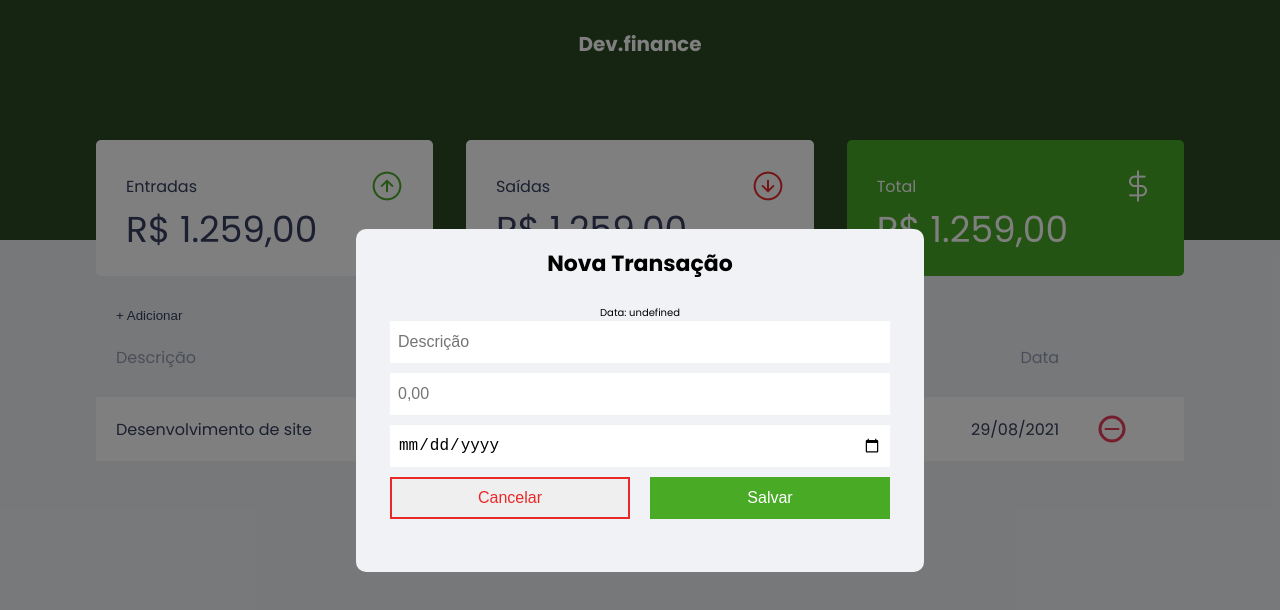
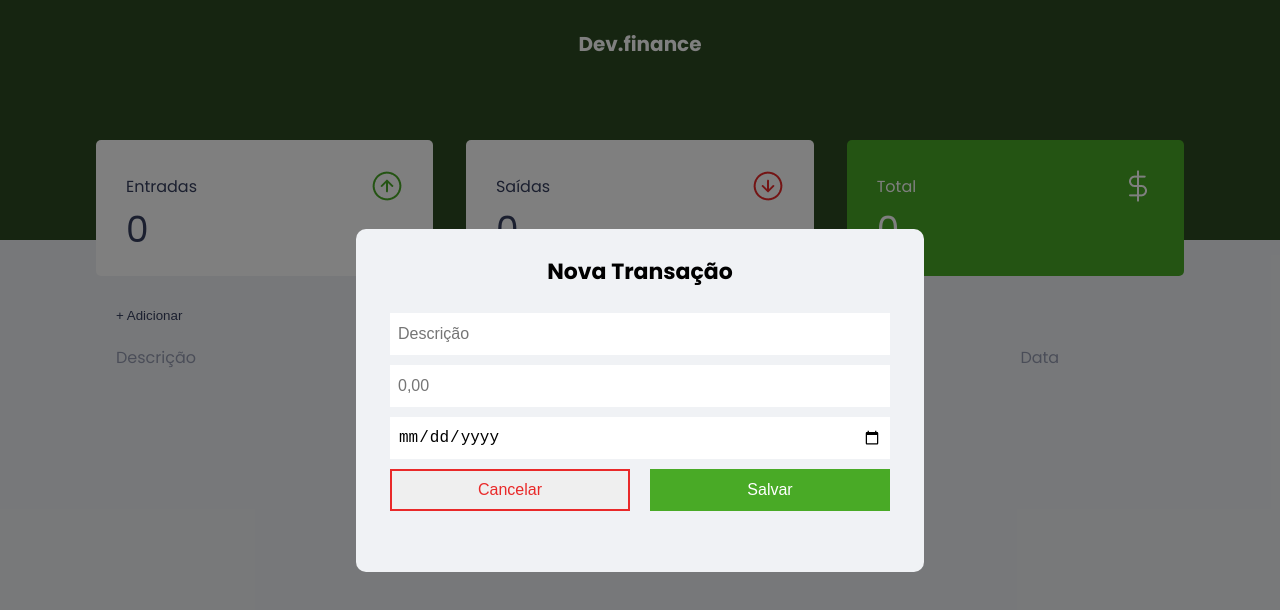
Before and after one commit to Gustavoph/Dev.finance, a React (Create React App) app: page / in a window 1280 px wide. Both pictures are taken after a click on the button "+ Adicionar". Shown: the top 610 px of the page. Built offline with nearby package versions, Linux system fonts and the light colour scheme.

Commit message:
Iniciando context

```diff
--- a/src/components/Card/index.tsx
+++ b/src/components/Card/index.tsx
@@ -1,32 +1,46 @@
-import React from "react";
-import { Box, Container, Value, Title, Paragraph } from './style';
-import ImgEntradas from '../../assets/entradas.png';
-import ImgSaidas from '../../assets/saidas.png';
-import ImgTotal from '../../assets/total.png';
+import React, { useContext } from "react";
 
-const Card: React.FC = () => (
+import { Box, Container, Value, Title, Paragraph } from "./style";
+
+import ImgEntradas from "../../assets/entradas.png";
+import ImgSaidas from "../../assets/saidas.png";
+import ImgTotal from "../../assets/total.png";
+
+import { muda } from "../../context/GlobalContext/actions";
+import { GlobalContext } from "../../context/GlobalContext";
+
+const Card: React.FC = () => {
+  const globalContext = useContext(GlobalContext);
+  const {
+    globalState: { earnings, spending, total },
+    globalDispatch,
+  } = globalContext;
+
+  return (
     <Container>
       <Box area="earnings" color="white">
         <Title>
           <Paragraph color="title">Entradas</Paragraph>
           <img src={ImgEntradas} alt="" />
         </Title>
-      <Value color="title">R$ 1.259,00</Value>    </Box>
+        <Value color="title">{earnings}</Value>{" "}
+      </Box>
       <Box area="spending" color="white">
         <Title>
           <Paragraph color="title">Saídas</Paragraph>
           <img src={ImgSaidas} alt="" />
         </Title>
-      <Value color="title">R$ 1.259,00</Value>
+        <Value color="title">{spending}</Value>
       </Box>
       <Box area="total" color="green">
-      <Title>
+        <Title onClick={() => muda(globalDispatch)}>
           <Paragraph>Total</Paragraph>
           <img src={ImgTotal} alt="" />
         </Title>
-      <Value>R$ 1.259,00</Value>
+        <Value>{total}</Value>
       </Box>
     </Container>
   );
+};
 
 export default Card;
--- a/src/components/History/index.tsx
+++ b/src/components/History/index.tsx
@@ -1,53 +1,66 @@
-import React, { useState } from "react";
+import React, { useContext, useEffect, useState } from "react";
 
-import { Container, Button, Div, Typograph, ButtonRemove } from './style';
-import Model from '../Modal';
+import { Container, Button, Div, Typograph, ButtonRemove } from "./style";
+import Model from "../Modal";
+import { GlobalContext } from "../../context/GlobalContext";
+import { removeValue } from "../../context/GlobalContext/actions";
+
+type accountProps = {
+  description: string;
+  value: number;
+  date: string;
+};
 
 const History: React.FC = () => {
   const [activeModal, setActiveModal] = useState(false);
 
+  const globalContext = useContext(GlobalContext);
+  const {
+    globalState: { accounts },
+    globalDispatch,
+  } = globalContext;
+
+  useEffect(() => {
+    console.log("accounts: ", accounts);
+  }, [accounts]);
+
   return (
     <>
-            <Button onClick={() => setActiveModal(true)}>+ Adicionar</Button>
+      <Button onClick={() => setActiveModal(true)}>+ Adicionar </Button>
       <Container color="transparent">
         <Div field="description" align="left">
-                    <Typograph color="#969CB2">
-                        Descrição
-                    </Typograph>
+          <Typograph color="#969CB2">Descrição</Typograph>
         </Div>
         <Div field="value">
-                    <Typograph color="#969CB2">
-                        Valor
-                    </Typograph>
+          <Typograph color="#969CB2">Valor</Typograph>
         </Div>
         <Div field="date" align="right">
-                    <Typograph color="#969CB2">
-                        Data
-                    </Typograph>
+          <Typograph color="#969CB2">Data</Typograph>
         </Div>
       </Container>
-            <Container color="white">
+      {accounts &&
+        accounts.map((account: accountProps) => {
+          return (
+            <Container color="white" key={account.description}>
               <Div field="description" align="left">
-                    <Typograph>
-                        Desenvolvimento de site
-                    </Typograph>
+                <Typograph>{account.description}</Typograph>
               </Div>
               <Div field="value">
-                    <Typograph color="#E92929">
-                        -R$ 34,90
-                    </Typograph>
+                <Typograph color="#E92929">{account.value}</Typograph>
               </Div>
               <Div field="date" align="right">
-                    <Typograph>
-                        29/08/2021
-                    </Typograph>
+                <Typograph>{account.date}</Typograph>
               </Div>
-                <ButtonRemove/>
+              <ButtonRemove
+                onClick={() => removeValue(globalDispatch, account.description)}
+              />
             </Container>
+          );
+        })}
 
-            {activeModal && <Model onClose={() => setActiveModal(false)}/>}
+      {activeModal && <Model onClose={() => setActiveModal(false)} />}
     </>
-    )
+  );
 };
 
 export default History;
--- a/src/components/Modal/index.tsx
+++ b/src/components/Modal/index.tsx
@@ -1,48 +1,77 @@
-import React, { ChangeEvent, useState } from "react";
+import React, { ChangeEvent, useContext, useState } from "react";
+import { GlobalContext } from "../../context/GlobalContext";
+import { addValue } from "../../context/GlobalContext/actions";
 
-import { Container, Card } from './style';
+import { Container, Card } from "./style";
 
-import { Input, ButtonCancel, ButtonSave, Title } from './style';
+import { Input, ButtonCancel, ButtonSave, Title } from "./style";
 
 interface ModalProps {
-    onClose: (props: boolean) => void,
-    id?: string,
+  onClose: (props: boolean) => void;
+  id?: string;
 }
 
-const Modal: React.FC<ModalProps> = ({ onClose = () => {}, id = 'modal' }:ModalProps) => {
+const Modal: React.FC<ModalProps> = ({
+  onClose = () => {},
+  id = "modal",
+}: ModalProps) => {
   const handleOutsideClick = (e: any) => {
-        if(e.target.id === id) onClose(false)
-    }
+    if (e.target.id === id) onClose(false);
+  };
 
-    const [date, setDate] = useState<string | undefined>();
+  const [description, setDescription] = useState<string | undefined>("");
+  const [value, setValue] = useState<string | undefined>("");
+  const [date, setDate] = useState<string | undefined>("");
+
+  const globalContext = useContext(GlobalContext);
+  const { globalDispatch } = globalContext;
 
   const changeDate = (e: ChangeEvent<HTMLInputElement>) => {
     const date = e.target.value.toString();
-      console.log(typeof date);
     setDate(date);
-    }
+  };
+
+  const changeValue = (e: ChangeEvent<HTMLInputElement>) => {
+    const value = e.target.value.toString();
+    setValue(value);
+  };
+
+  const addNewValue = (): void => {
+    const newValue = {
+      description: description,
+      value: value,
+      date: date,
+    };
+    addValue(globalDispatch, newValue);
+    onClose(false);
+  };
 
   return (
     <>
       <Container id={id} onClick={handleOutsideClick}>
         <Card>
           <Title>Nova Transação</Title>
-                    {`Data: ${date}`}
-                    <Input type="text" placeholder="Descrição"/>
-                    <Input type="text" placeholder="0,00"/>
-                    <Input type="date" value={date} onChange={(e) => changeDate(e)}/>
+          <Input
+            type="text"
+            value={description}
+            onChange={(e) => setDescription(e.target.value)}
+            placeholder="Descrição"
+          />
+          <Input
+            type="number"
+            value={value}
+            onChange={(e) => changeValue(e)}
+            placeholder="0,00"
+          />
+          <Input type="date" value={date} onChange={(e) => changeDate(e)} />
           <span>
-                        <ButtonCancel onClick={() => onClose(false)}>
-                            Cancelar
-                        </ButtonCancel>
-                        <ButtonSave>
-                            Salvar
-                        </ButtonSave>
+            <ButtonCancel onClick={() => onClose(false)}>Cancelar</ButtonCancel>
+            <ButtonSave onClick={() => addNewValue()}>Salvar</ButtonSave>
           </span>
         </Card>
       </Container>
     </>
-    )
+  );
 };
 
 export default Modal;
--- /dev/null
+++ b/src/context/GlobalContext/actions.ts
@@ -0,0 +1,13 @@
+import * as types from "./actionsTypes";
+
+export const muda = (dispatch: any) => {
+  dispatch({ type: types.MUDA });
+};
+
+export const addValue = (dispatch: any, value: Object) => {
+  dispatch({ type: types.ADD_VALUE, value });
+};
+
+export const removeValue = (dispatch: any, key: string) => {
+  dispatch({ type: types.REMOVE_VALUE, key });
+};
--- /dev/null
+++ b/src/context/GlobalContext/actionsTypes.ts
@@ -0,0 +1,5 @@
+const prefix = "GLOBALCONTEXT/";
+
+export const MUDA = `${prefix}MUDA`;
+export const ADD_VALUE = `${prefix}ADD_VALUE`;
+export const REMOVE_VALUE = `${prefix}REMOVE_VALUE`;
--- /dev/null
+++ b/src/context/GlobalContext/index.jsx
@@ -0,0 +1,34 @@
+import React, { createContext, useReducer } from "react";
+import { reducer } from "./reducer";
+
+interface accountsProps {
+  description: string;
+  value: number;
+  date: string;
+}
+
+interface GlobalState {
+  accounts: Array<accountsProps>;
+  earnings: number;
+  spending: number;
+  total: number;
+}
+
+const initialState: GlobalState = {
+  accounts: [],
+  earnings: 0,
+  spending: 0,
+  total: 0,
+};
+
+export const GlobalContext = createContext();
+
+export const GlobalProvider: React.FC = ({ children }) => {
+  const [globalState, globalDispatch] = useReducer(reducer, initialState);
+
+  return (
+    <GlobalContext.Provider value={{ globalState, globalDispatch }}>
+      {children}
+    </GlobalContext.Provider>
+  );
+};
--- /dev/null
+++ b/src/context/GlobalContext/reducer.ts
@@ -0,0 +1,42 @@
+import * as types from "./actionsTypes";
+
+interface accountsProps {
+  description: string;
+  value: number;
+  date: string;
+}
+
+interface GlobalState {
+  accounts: Array<accountsProps>;
+  earnings: number;
+  spending: number;
+  total: number;
+}
+
+export const reducer = (state: GlobalState, action: any) => {
+  switch (action.type) {
+    case types.MUDA:
+      return { ...state };
+    case types.ADD_VALUE:
+      return { ...state, accounts: [...state.accounts, action.value] };
+    case types.REMOVE_VALUE:
+      const newAccouts = removeValue(state.accounts, action.key);
+      return { ...state, accounts: newAccouts };
+  }
+
+  console.log("Action type not found!");
+  return { ...state };
+};
+
+function removeValue(
+  state: Array<accountsProps>,
+  key: string
+): Array<accountsProps> {
+  console.log("state:", state);
+  console.log("key: ", key);
+  const newAccounts = state.filter((value) => {
+    return value.description !== key;
+  });
+
+  return newAccounts;
+}
--- a/src/index.tsx
+++ b/src/index.tsx
@@ -1,10 +1,12 @@
-import React from 'react';
-import ReactDOM from 'react-dom';
-import App from './App';
-
+import React from "react";
+import ReactDOM from "react-dom";
+import App from "./App";
+import { GlobalProvider } from "./context/GlobalContext";
 ReactDOM.render(
   <React.StrictMode>
-    <App />
+    <GlobalProvider>
+      <App />
+    </GlobalProvider>
   </React.StrictMode>,
-  document.getElementById('root')
+  document.getElementById("root")
 );
```
Also changed, not shown: src/pages/Dashboard/index.tsx (+7 -5 lines). Lines whose indentation alone changed are shown as unchanged.
